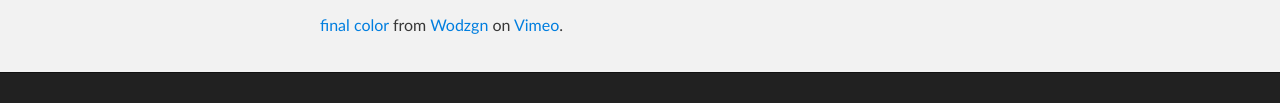
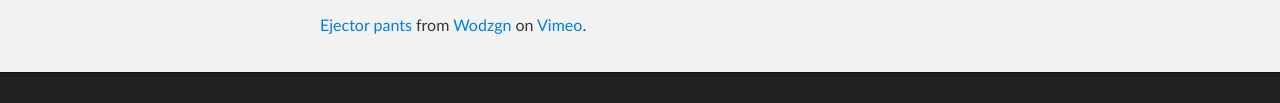
Before and after one commit to JohnCreek/JohnCreek.github.io, a plain HTML site: page index.html in a window 1280 px wide. Shown: the part 1259-1362 px from the top of the page. Drawn offline with Linux system fonts and the light colour scheme.

Commit message:
Update index.html

```diff
--- a/index.html
+++ b/index.html
@@ -38,8 +38,10 @@
 <li>(i wanted to put a picture here...)</li>
 <img src="http://4.bp.blogspot.com/-qO4Tl8dToTU/UNcpjENB6dI/AAAAAAAAASE/P_Q_FSdyv0c/s1600/169.jpg" ></li>
 <li>(fuck yeah fixed it!)</li>
+
 <li>(Can i have video?)</li>
-<iframe src="http://player.vimeo.com/video/57762750" width="640" height="360" frameborder="0" webkitAllowFullScreen mozallowfullscreen allowFullScreen></iframe> <p><a href="http://vimeo.com/57762750">final color</a> from <a href="http://vimeo.com/wodzgn">Wodzgn</a> on <a href="https://vimeo.com">Vimeo</a>.</p>
+
+<iframe src="http://player.vimeo.com/video/68656935" width="640" height="360" frameborder="0" webkitAllowFullScreen mozallowfullscreen allowFullScreen></iframe> <p><a href="http://vimeo.com/68656935">Ejector pants</a> from <a href="http://vimeo.com/wodzgn">Wodzgn</a> on <a href="https://vimeo.com">Vimeo</a>.</p>
 </ul>
       </section>
     </div>
```
